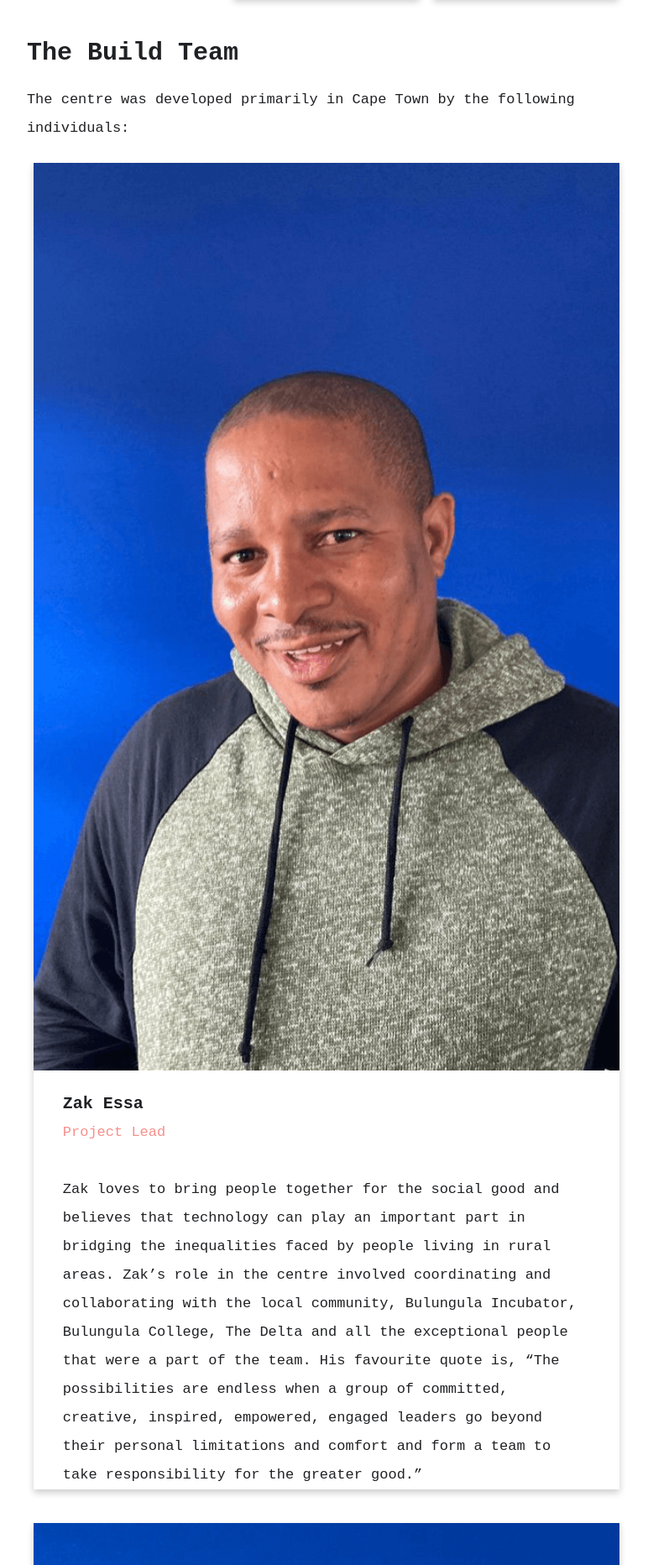
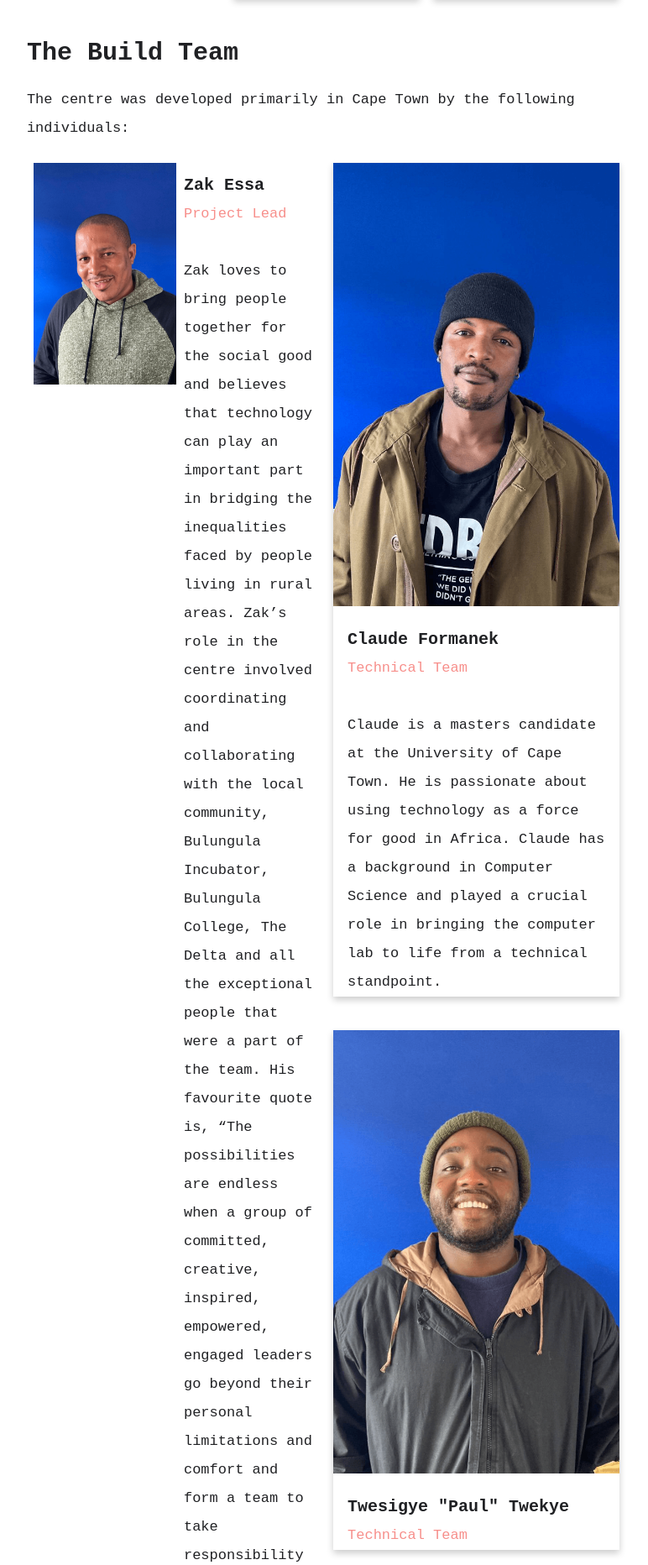
Before and after one commit to bulungula-tech-centre/bulungula-tech-centre, a Jekyll site: the page built from team.md, in a window 1280 px wide. Shown: the part 1397-3261 px from the top of the page at 84% size, without its empty margins (251-1023 px from the left). Built offline with Jekyll 4.4.1, drawn with Linux system fonts in a browser that asks for light colours.

Commit message:
experiment

```diff
--- a/_includes/build_team.html
+++ b/_includes/build_team.html
@@ -1,18 +1,25 @@
 <div class="row">
     <div class="column_build">
         <div class="card">
+            <div class="column_person">
                 <img src="/assets/images/team/dali.png" alt="Zak" style="width:100%">
+            </div>
+            <div class="column_person">
                 <div class="container">
                     <h6>Zak Essa</h6>
                     <p class="title">Project Lead</p>
                     <p>Zak loves to bring people together for the social good and believes that technology can play an
-                    important part in bridging the inequalities faced by people living in rural areas. Zak’s role in the
+                        important part in bridging the inequalities faced by people living in rural areas. Zak’s role in
+                        the
                         centre involved coordinating and collaborating with the local community, Bulungula Incubator,
                         Bulungula College, The Delta and all the exceptional people that were a part of the team. His
-                    favourite quote is, “The possibilities are endless when a group of committed, creative, inspired,
-                    empowered, engaged leaders go beyond their personal limitations and comfort and form a team to take
+                        favourite quote is, “The possibilities are endless when a group of committed, creative,
+                        inspired,
+                        empowered, engaged leaders go beyond their personal limitations and comfort and form a team to
+                        take
                         responsibility for the greater good.”
                     </p>
+                </div>
             </div>
         </div>
     </div>
--- a/_sass/_theme.scss
+++ b/_sass/_theme.scss
@@ -556,12 +556,18 @@ pre code {
   padding: 0 8px;
 }
 
-/* Three columns side by side */
 .column_build {
   float: left;
-  width: 100%;
+  width: 50%;
   margin-bottom: 16px;
   padding: 0 8px;
+}
+
+.column_person {
+  float: left;
+  width: 50%;
+  margin-bottom: 0px;
+  padding: 0 0px;
 }
 
 // /* Display the columns below each other instead of side by side on small screens */
```
Lines whose indentation alone changed are shown as unchanged.
